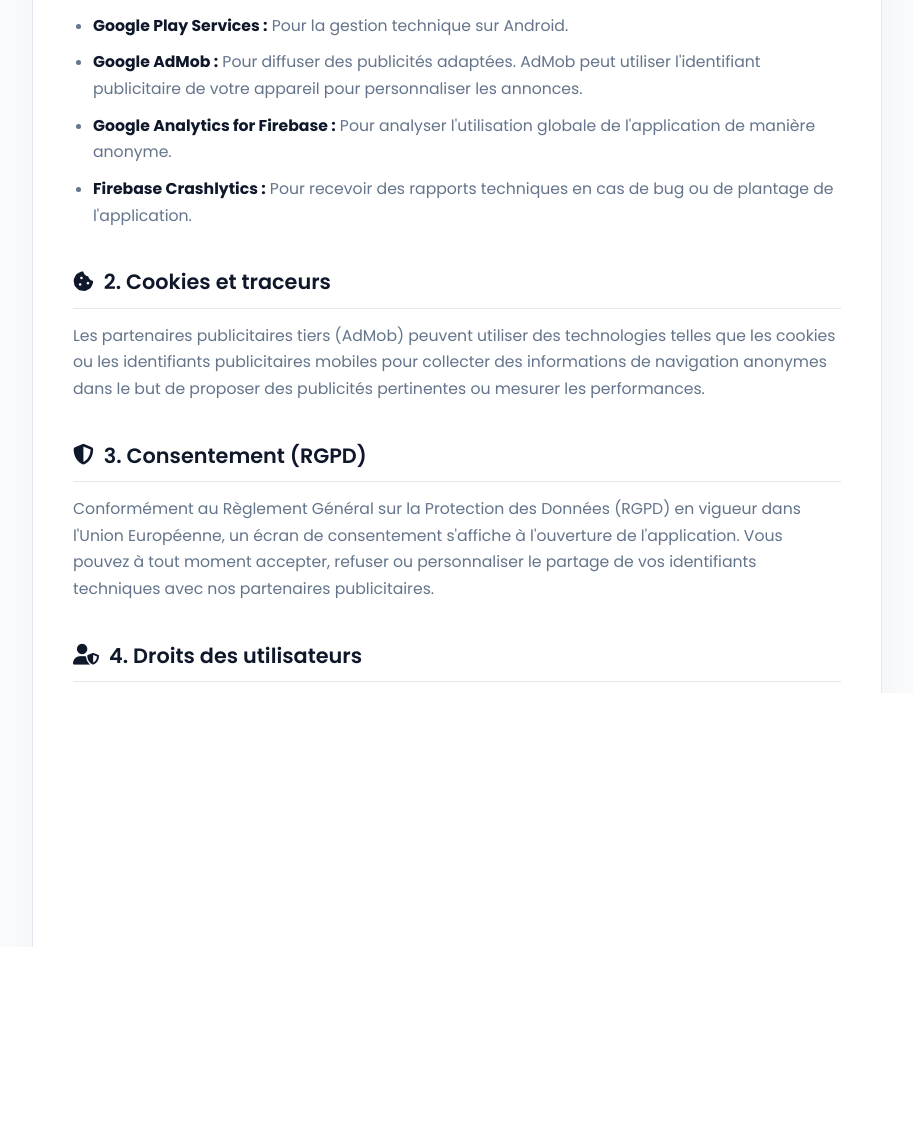
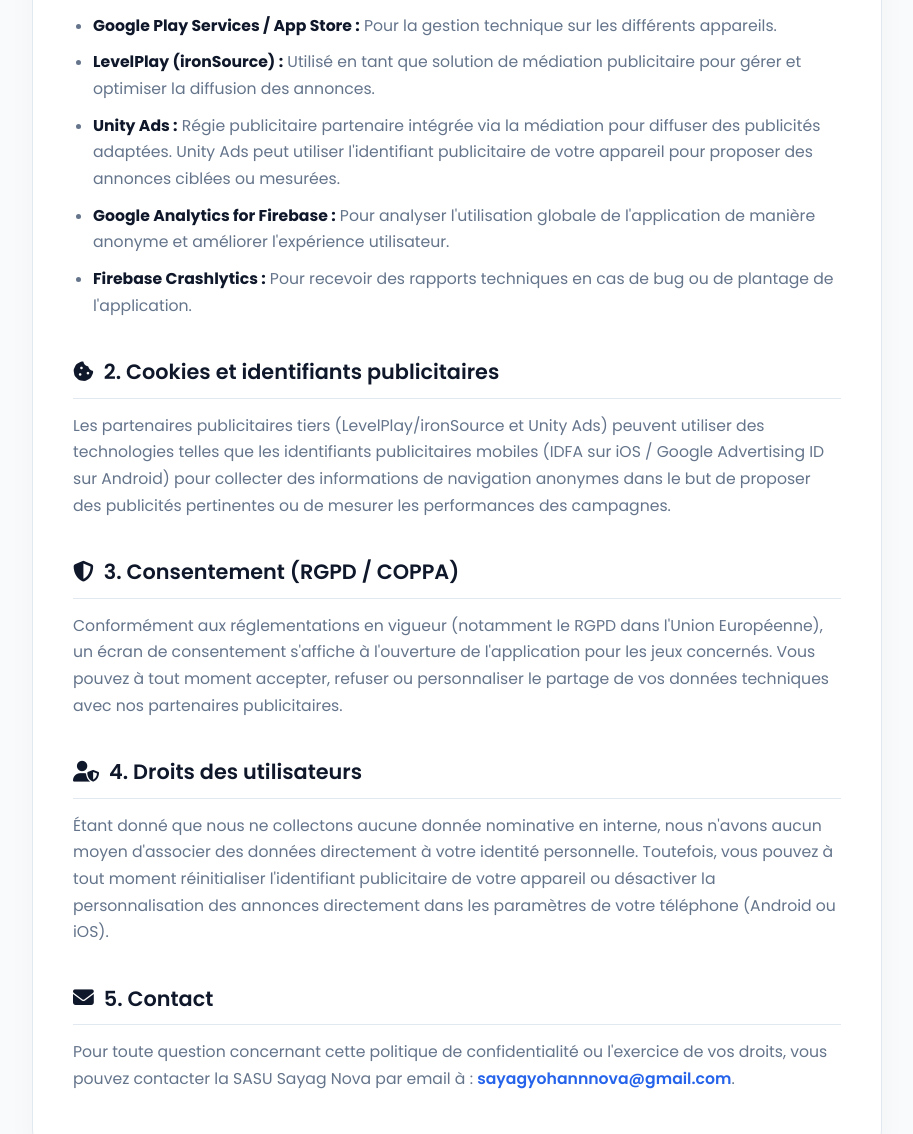
Before and after one commit to sayag-nova/web, a plain HTML site: page privacy-jeux.html in a window 1280 px wide. Shown: the part 578-1712 px from the top of the page, without its empty margins (183-1096 px from the left). Drawn offline with Linux system fonts and the light colour scheme.

Commit message:
Update privacy policy details and wording

```diff
--- a/privacy-jeux.html
+++ b/privacy-jeux.html
@@ -174,23 +174,24 @@
         <h2><i class="fa-solid fa-database"></i> 1. Collecte des données et services tiers</h2>
         <p>Nous ne collectons ni ne stockons directement d'informations personnelles identifiables (comme votre nom, adresse ou numéro de téléphone) sur nos serveurs. Cependant, nos applications intègrent des services tiers de confiance qui peuvent collecter des informations utilisées pour vous identifier de manière anonyme et technique afin d'assurer le bon fonctionnement des publicités et de l'application :</p>
         <ul>
-            <li><strong>Google Play Services :</strong> Pour la gestion technique sur Android.</li>
-            <li><strong>Google AdMob :</strong> Pour diffuser des publicités adaptées. AdMob peut utiliser l'identifiant publicitaire de votre appareil pour personnaliser les annonces.</li>
-            <li><strong>Google Analytics for Firebase :</strong> Pour analyser l'utilisation globale de l'application de manière anonyme.</li>
+            <li><strong>Google Play Services / App Store :</strong> Pour la gestion technique sur les différents appareils.</li>
+            <li><strong>LevelPlay (ironSource) :</strong> Utilisé en tant que solution de médiation publicitaire pour gérer et optimiser la diffusion des annonces.</li>
+            <li><strong>Unity Ads :</strong> Régie publicitaire partenaire intégrée via la médiation pour diffuser des publicités adaptées. Unity Ads peut utiliser l'identifiant publicitaire de votre appareil pour proposer des annonces ciblées ou mesurées.</li>
+            <li><strong>Google Analytics for Firebase :</strong> Pour analyser l'utilisation globale de l'application de manière anonyme et améliorer l'expérience utilisateur.</li>
             <li><strong>Firebase Crashlytics :</strong> Pour recevoir des rapports techniques en cas de bug ou de plantage de l'application.</li>
         </ul>
 
-        <h2><i class="fa-solid fa-cookie-bite"></i> 2. Cookies et traceurs</h2>
-        <p>Les partenaires publicitaires tiers (AdMob) peuvent utiliser des technologies telles que les cookies ou les identifiants publicitaires mobiles pour collecter des informations de navigation anonymes dans le but de proposer des publicités pertinentes ou mesurer les performances.</p>
+        <h2><i class="fa-solid fa-cookie-bite"></i> 2. Cookies et identifiants publicitaires</h2>
+        <p>Les partenaires publicitaires tiers (LevelPlay/ironSource et Unity Ads) peuvent utiliser des technologies telles que les identifiants publicitaires mobiles (IDFA sur iOS / Google Advertising ID sur Android) pour collecter des informations de navigation anonymes dans le but de proposer des publicités pertinentes ou de mesurer les performances des campagnes.</p>
 
-        <h2><i class="fa-solid fa-shield-halved"></i> 3. Consentement (RGPD)</h2>
-        <p>Conformément au Règlement Général sur la Protection des Données (RGPD) en vigueur dans l'Union Européenne, un écran de consentement s'affiche à l'ouverture de l'application. Vous pouvez à tout moment accepter, refuser ou personnaliser le partage de vos identifiants techniques avec nos partenaires publicitaires.</p>
+        <h2><i class="fa-solid fa-shield-halved"></i> 3. Consentement (RGPD / COPPA)</h2>
+        <p>Conformément aux réglementations en vigueur (notamment le RGPD dans l'Union Européenne), un écran de consentement s'affiche à l'ouverture de l'application pour les jeux concernés. Vous pouvez à tout moment accepter, refuser ou personnaliser le partage de vos données techniques avec nos partenaires publicitaires.</p>
 
         <h2><i class="fa-solid fa-user-shield"></i> 4. Droits des utilisateurs</h2>
-        <p>Étant donné que nous ne collectons aucune donnée nominative, nous n'avons aucun moyen d'associer des données directement à votre identité. Toutefois, vous pouvez réinitialiser l'identifiant publicitaire de votre appareil directement dans les paramètres de votre téléphone Android.</p>
+        <p>Étant donné que nous ne collectons aucune donnée nominative en interne, nous n'avons aucun moyen d'associer des données directement à votre identité personnelle. Toutefois, vous pouvez à tout moment réinitialiser l'identifiant publicitaire de votre appareil ou désactiver la personnalisation des annonces directement dans les paramètres de votre téléphone (Android ou iOS).</p>
 
         <h2><i class="fa-solid fa-envelope"></i> 5. Contact</h2>
-        <p>Pour toute question concernant cette politique ou l'exercice de vos droits, vous pouvez contacter la SASU Sayag Nova par email à : <a href="mailto:sayagyohannnova@gmail.com" class="contact-link">sayagyohannnova@gmail.com</a>.</p>
+        <p>Pour toute question concernant cette politique de confidentialité ou l'exercice de vos droits, vous pouvez contacter la SASU Sayag Nova par email à : <a href="mailto:sayagyohannnova@gmail.com" class="contact-link">sayagyohannnova@gmail.com</a>.</p>
     </div>
 
     <footer>
```
